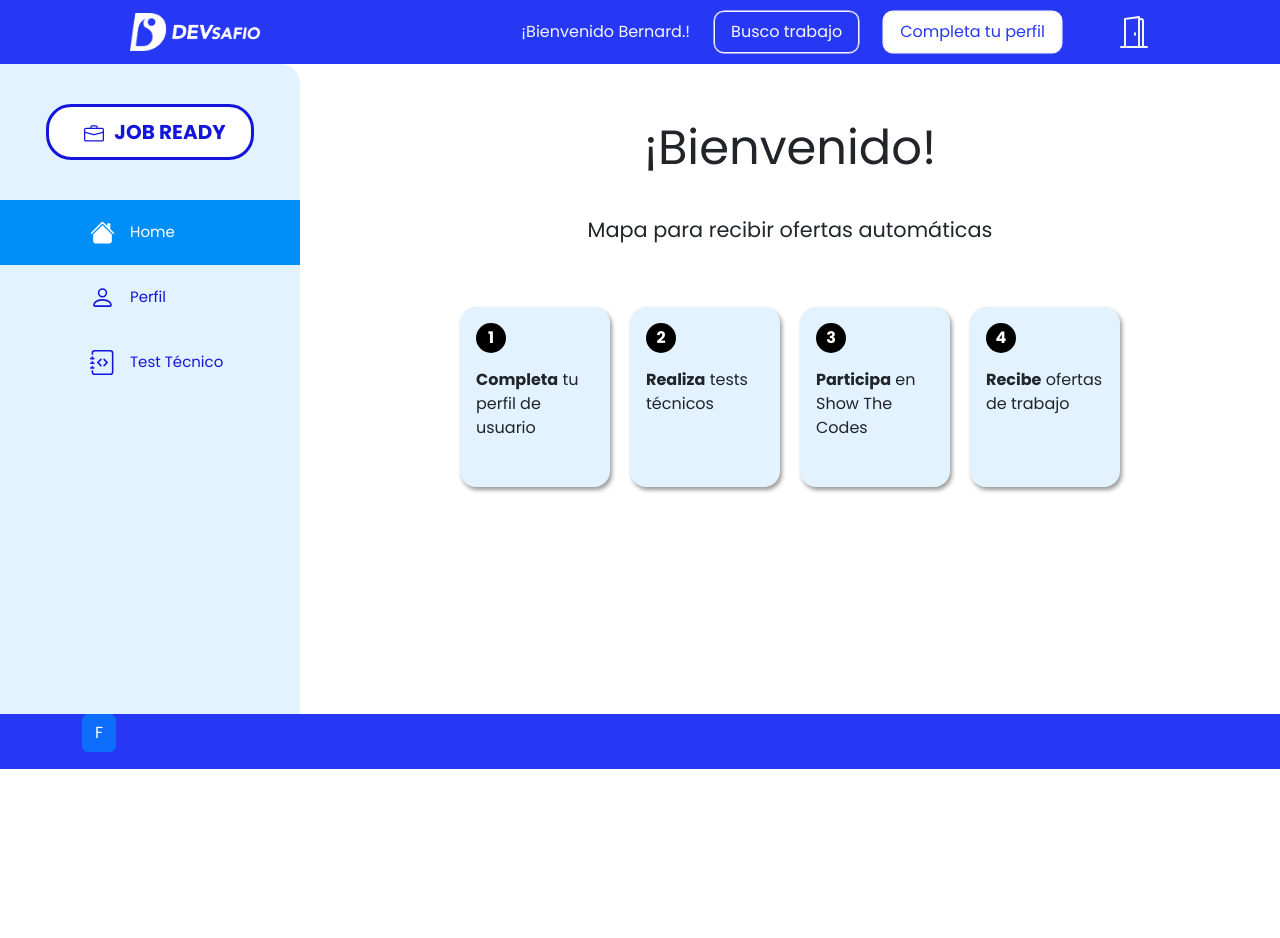
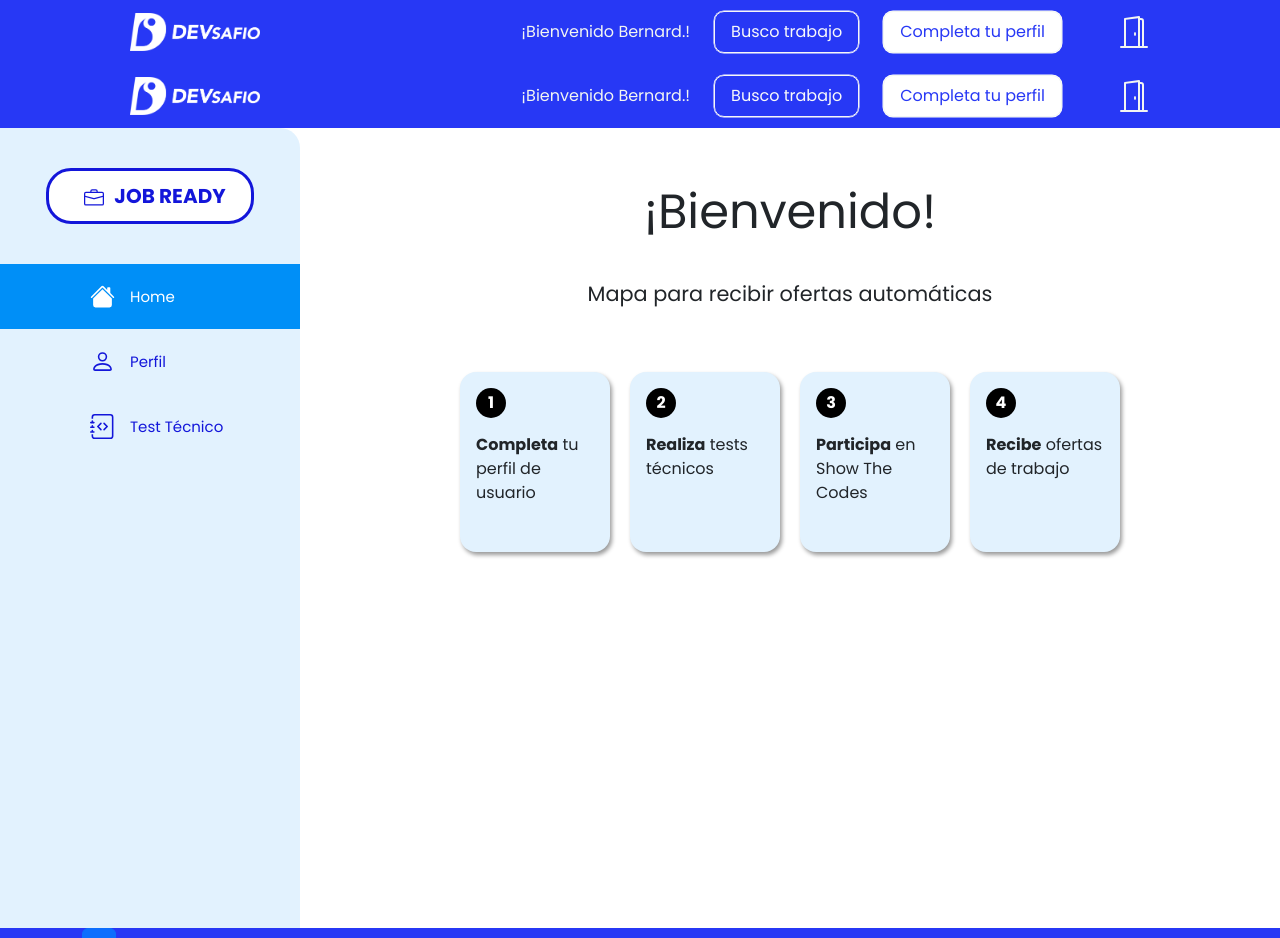
Before and after one commit to dlab-team/c7-frontend, a React (Create React App) app: page /userProfile in a window 1280 px wide. Shown: the top 938 px of the page. Before the commit the page ends 800 px from the top, so only its background shows below. Built offline with nearby package versions, Linux system fonts and the light colour scheme.

Commit message:
C7 125 (#79)
* HOTFIX: Email validation

* HOTFIX: Userprofile view

* Revert "HOTFIX: Userprofile view"

This reverts commit 956b8c0734c451957f7ee21cb7d93b16ae74ca67.

wrong main

* HOTFIX: Fix UserProfile view

* Fixed problems

```diff
--- a/src/views/loginEmail/login.js
+++ b/src/views/loginEmail/login.js
@@ -65,6 +65,8 @@ const UiLoginEmail = () => {
                     required
                     className="inputField"
                     name="email"
+                    pattern="^[a-zA-Z0-9._%+-]+@[a-zA-Z0-9.-]+\.[a-zA-Z]{2,}$"
+                    title="Por favor ingresa un email valido."
                   />
                   <Form.Control.Feedback type="invalid">
                     Por favor ingresa un email valido.
--- a/src/views/userProfile/UserProfile.js
+++ b/src/views/userProfile/UserProfile.js
@@ -4,6 +4,8 @@ import MenuProfile from '../../components/menuProfiles/menuProfile'
 import HomeUserProfile from '../../components/homeProfile/homeProfile'
 import PersonalProfile from '../../components/personalProfile/personalProfile'
 import TestProfile from '../../components/testProfile/testProfile'
+import Navbar from '../../components/Navbar/Navbar';
+import Footer from '../../components/Footer/Footer';
 
 const UserProfile = () => {
     const [choice_selected, setChoice] = useState('home')
@@ -14,6 +16,9 @@ const UserProfile = () => {
     }
 
     return (
+        <>
+            <Navbar />
+
             <section className='user-profile'>
                 <div className='user-profile__menu'>
                     <MenuProfile choice_selected={setChoice} />
@@ -25,6 +30,9 @@ const UserProfile = () => {
                     {choice_selected === 'test' && <TestProfile />} */}
                 </div>
             </section>
+
+            <Footer />
+        </>
     )
 }
 
--- a/src/views/userProfile/userProfile.scss
+++ b/src/views/userProfile/userProfile.scss
@@ -1,9 +1,8 @@
 .user-profile {
   display: flex;
   flex-direction: column;
+  height: 100vh;
 
-  &__menu {
-  }
   &__content {
     padding: 3rem;
     width: 100%;
```
Lines whose indentation alone changed are shown as unchanged.
